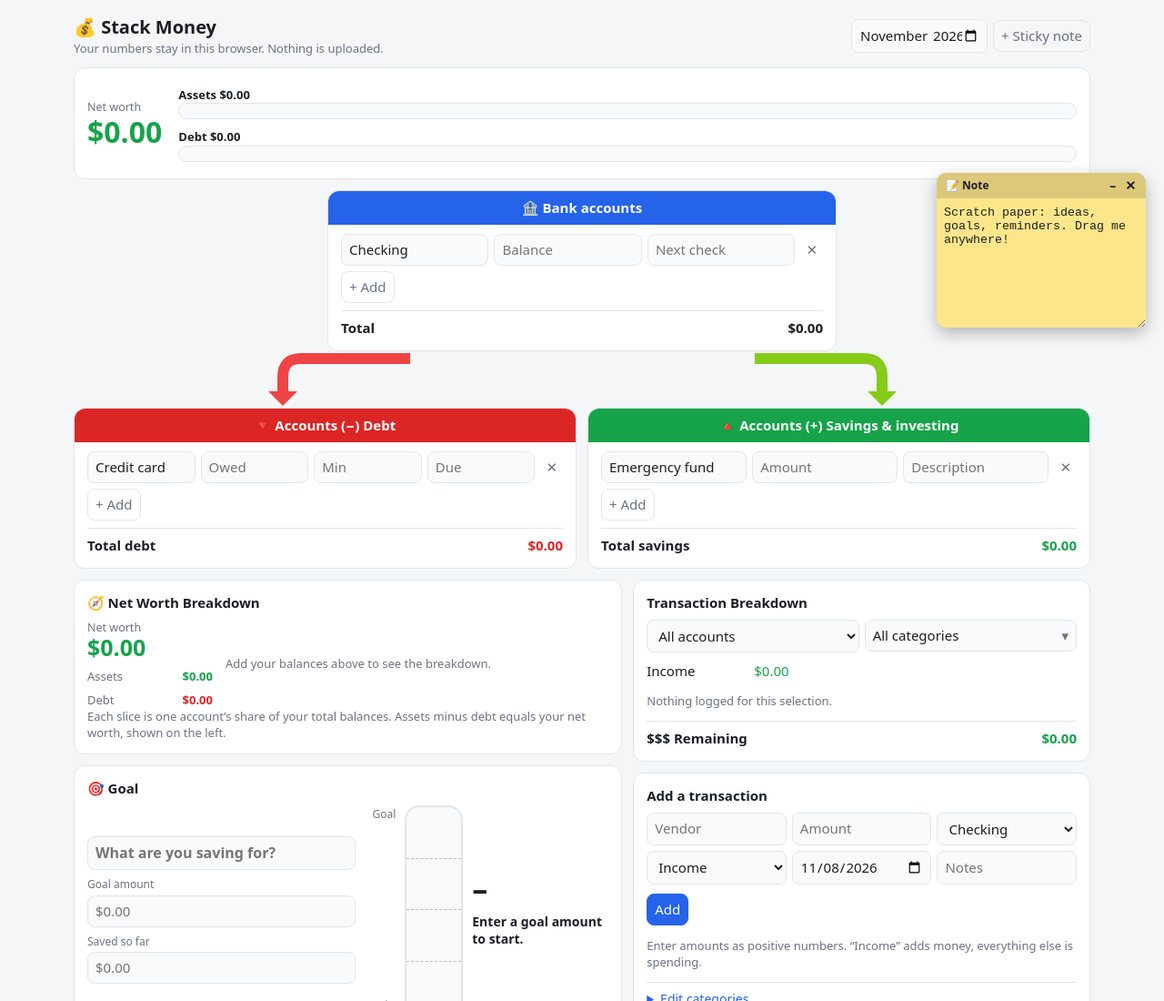
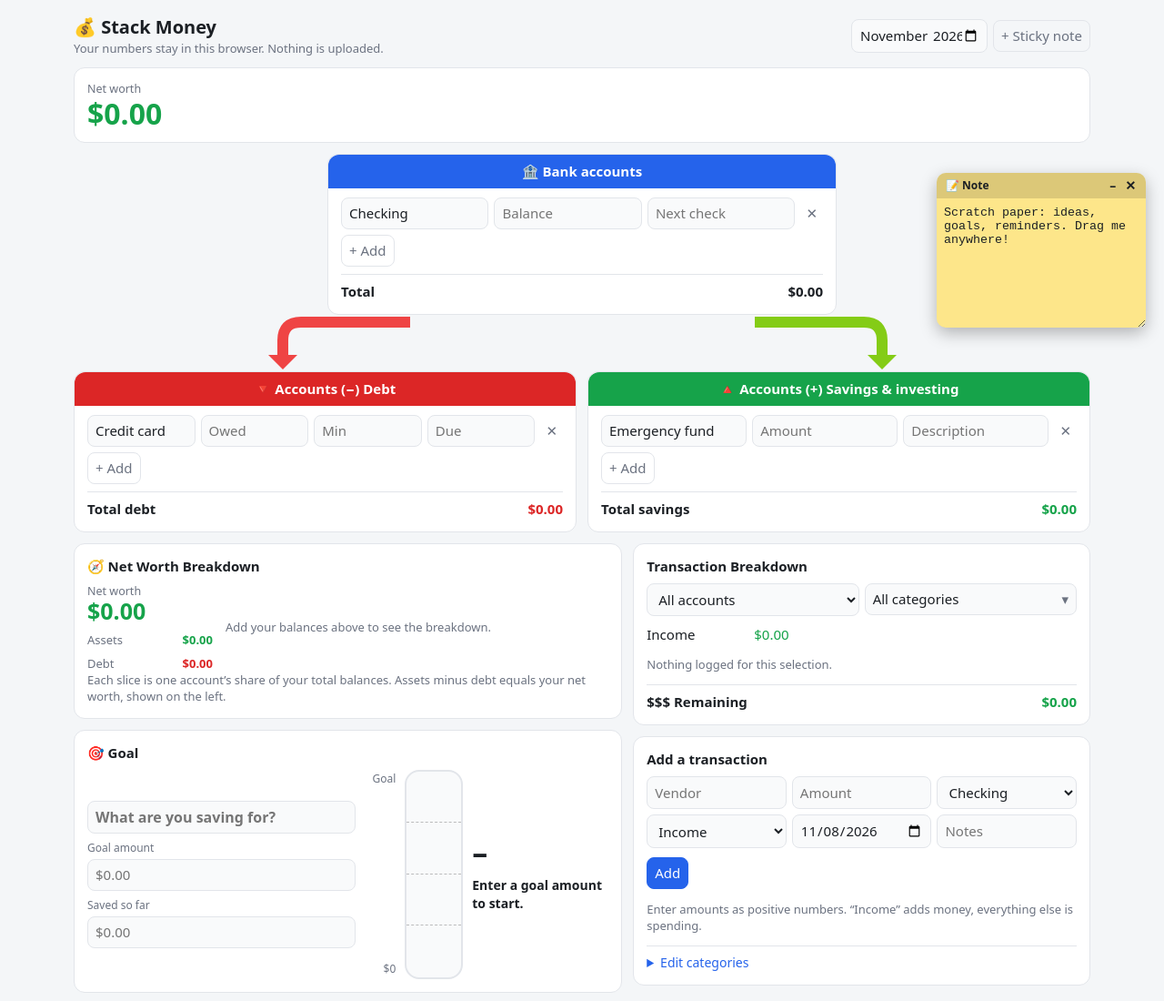
Before and after one commit to Martinuas/stackmoney, a plain HTML site: page index.html in a window 1280 px wide. Shown: the top 1100 px of the page at 91% size. Drawn offline with Linux system fonts and the light colour scheme.

Commit message:
Add files via upload
updating "Net Worth" section

```diff
--- a/index.html
+++ b/index.html
@@ -274,10 +274,8 @@ function renderGoal(){
   $("gtg").className="tg "+(done?"pos":"");
 }
 function renderNW(){
-  const A=[...S.acc.bank,...S.acc.save].filter(r=>+r.a>0),D=S.acc.debt.filter(r=>+r.a>0),at=sum(A),dt=sum(D),net=at-dt,mx=Math.max(at,dt,1);
-  const bar=(l,p)=>l.map((r,i)=>`<span class="seg" style="width:${r.a/mx*100}%;background:${p[i%6]}" title="${esc(r.n)}: ${fmt(+r.a)}"></span>`).join("");
-  const lg=(l,p)=>l.map((r,i)=>`<span class="lg"><i style="background:${p[i%6]}"></i>${esc(r.n||"Unnamed")} ${fmt(+r.a)}</span>`).join("");
-  $("nwc").innerHTML=`<div class="nw"><div><small>Net worth</small><b class="big ${net<0?"neg":"pos"}">${fmt(net)}</b></div><div class="bars"><div class="lab">Assets ${fmt(at)}</div><div class="bar2">${bar(A,PA)}</div><div class="leg">${lg(A,PA)}</div><div class="lab">Debt ${fmt(-dt)}</div><div class="bar2">${bar(D,PD)}</div><div class="leg">${lg(D,PD)}</div></div></div>`;
+  const net=sum([...S.acc.bank,...S.acc.save])-sum(S.acc.debt);
+  $("nwc").innerHTML=`<div class="nw"><div><small>Net worth</small><b class="big ${net<0?"neg":"pos"}">${fmt(net)}</b></div></div>`;
 }
 function shade(hex,k){const n=parseInt(hex.slice(1),16);return "#"+[n>>16,(n>>8)&255,n&255].map(v=>Math.round(v*k).toString(16).padStart(2,"0")).join("")}
 function pieSvg(all,T){
--- a/sw.js
+++ b/sw.js
@@ -1,5 +1,5 @@
 // Bump CACHE when you publish changes so installed copies refresh.
-const CACHE = "stackmoney-v4";
+const CACHE = "stackmoney-v5";
 const FILES = ["./", "index.html", "manifest.webmanifest", "icon.svg", "icon-192.png", "icon-512.png", "icon-180.png"];
 self.addEventListener("install", e => { e.waitUntil(caches.open(CACHE).then(c => c.addAll(FILES)).then(() => self.skipWaiting())); });
 self.addEventListener("activate", e => { e.waitUntil(caches.keys().then(k => Promise.all(k.filter(n => n !== CACHE).map(n => caches.delete(n)))).then(() => self.clients.claim())); });
```
